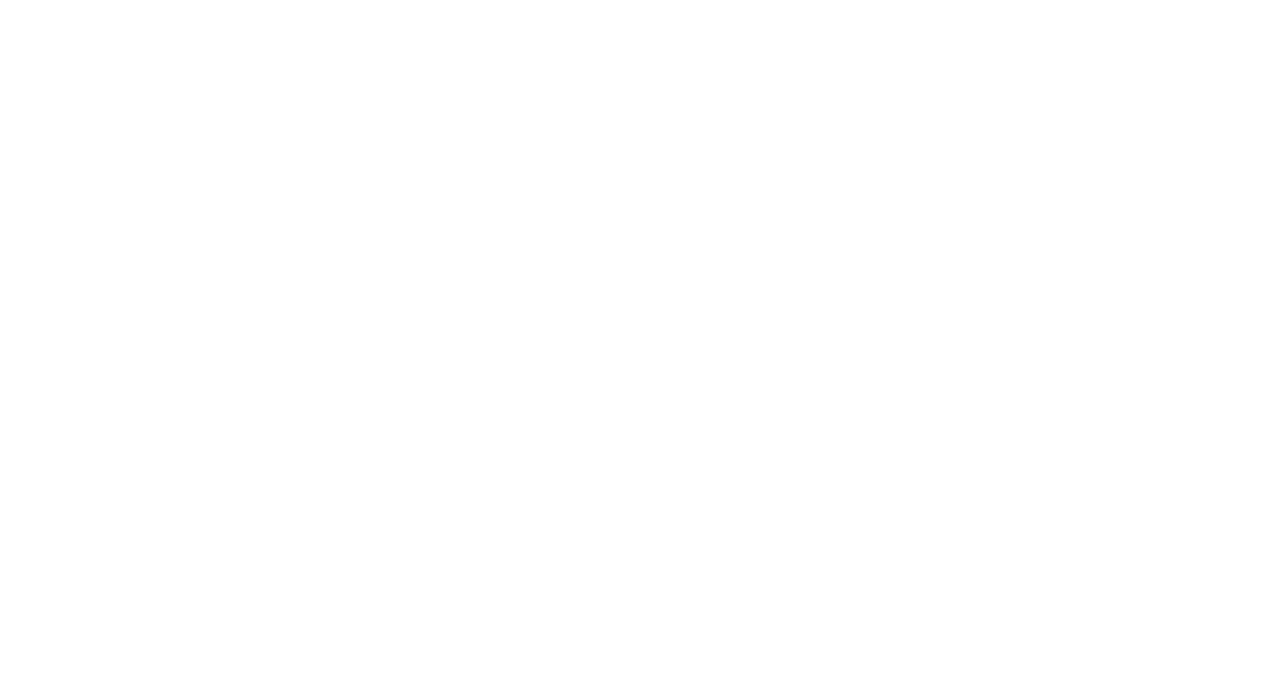
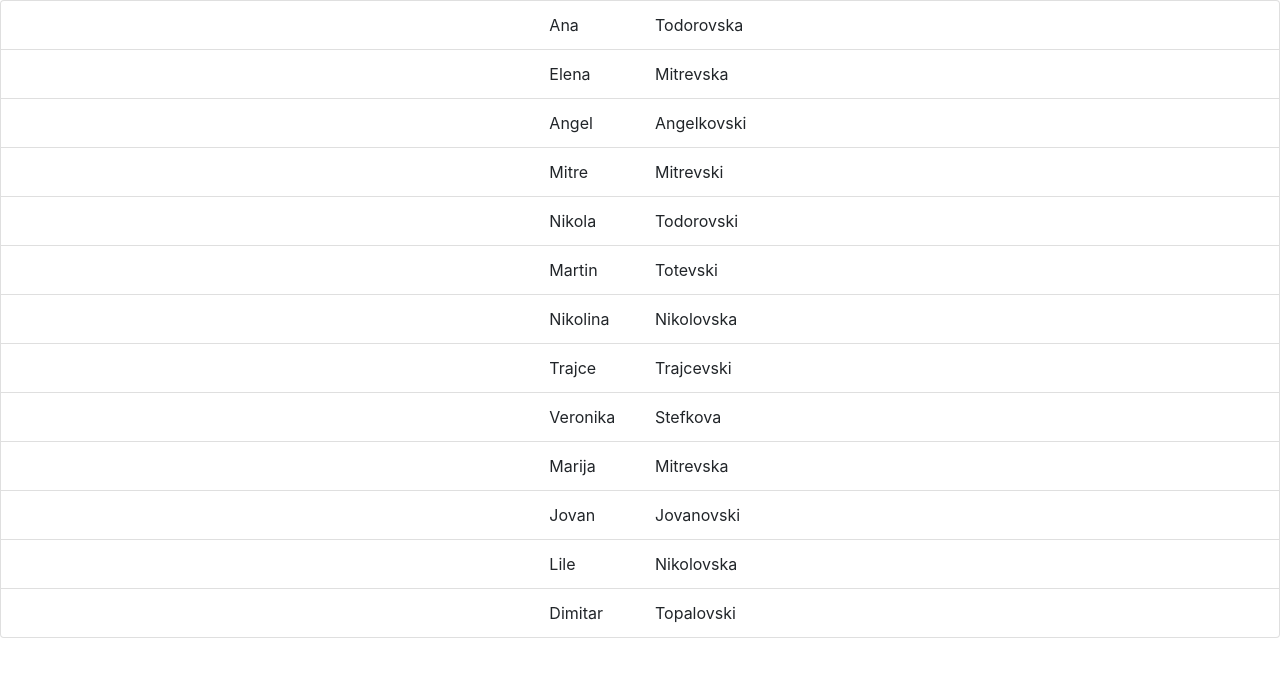
Before and after one commit to atodorovska/lab_web_programming, a React (Create React App) app: page / in a window 1280 px wide. Shown: the top 676 px of the page. Built offline with nearby package versions, Linux system fonts and the light colour scheme.

Commit message:
1) repository done 2) StudentItem and StudentList components done 3) App component changes
-- functionality: shows list of students

```diff
--- a/package.json
+++ b/package.json
@@ -3,6 +3,7 @@
   "version": "0.1.0",
   "private": true,
   "dependencies": {
+    "bootstrap": "^4.1.3",
     "react": "^16.6.0",
     "react-dom": "^16.6.0",
     "react-scripts": "2.1.1"
--- a/src/App.js
+++ b/src/App.js
@@ -1,10 +1,25 @@
 import React, { Component } from 'react';
 import './App.css';
+import StudentsList from "./components/studentsList"
+import {listStudents} from "./repository/studentRepository";
+
+import 'bootstrap/dist/css/bootstrap.min.css';
 
 class App extends Component {
-  render() {
+
+    constructor(props) {
+        super(props);
+        this.state = {
+          students : listStudents()
+        }
+    }
+
+
+    render() {
     return (
-     <div></div>
+     <div>
+       <StudentsList students={this.state.students}/>
+     </div>
     );
   }
 }
--- /dev/null
+++ b/src/components/studentItem.js
@@ -0,0 +1,29 @@
+import React, { Component } from 'react';
+
+class StudentItem extends React.Component{
+
+    constructor(props){
+        super(props);
+    }
+
+    render(){
+        console.log(this.props.student);
+
+        return (
+
+            <li className={"list-group-item"}>
+                <div className={"row justify-content-center"}>
+                    <div className={"col-md-1"}>
+                        {this.props.student.name}
+                    </div>
+                    <div className={"col-md-1"}>
+                        {this.props.student.surname}
+                    </div>
+                </div>
+            </li>
+
+        );
+    }
+}
+
+export default StudentItem;
--- /dev/null
+++ b/src/components/studentsList.js
@@ -0,0 +1,22 @@
+import React, { Component } from 'react';
+import StudentItem from "./studentItem";
+
+class StudentsList extends React.Component {
+
+    constructor(props) {
+        super(props);
+    }
+
+    render() {
+
+        return(
+            this.props.students.map(
+                (element, index) => {
+                    return <StudentItem student={element} key={index}/>
+                }
+            )
+        );
+    }
+}
+
+export default StudentsList;
--- a/src/index.js
+++ b/src/index.js
@@ -6,7 +6,4 @@
 
 ReactDOM.render(<App />, document.getElementById('root'));
 
-// If you want your app to work offline and load faster, you can change
-// unregister() to register() below. Note this comes with some pitfalls.
-// Learn more about service workers: http://bit.ly/CRA-PWA
 serviceWorker.unregister();
--- /dev/null
+++ b/src/repository/studentRepository.js
@@ -0,0 +1,84 @@
+import React, { Component } from 'react';
+
+export const listStudents = () => {
+
+    return [
+        {
+            name: "Ana",
+            surname: "Todorovska",
+            index: "161501",
+            studies: "KNIA"
+        },
+        {
+            name: "Elena",
+            surname: "Mitrevska",
+            index: "161502",
+            studies: "KNI"
+        },
+        {
+            name: "Angel",
+            surname: "Angelkovski",
+            index: "141010",
+            studies: "PET"
+        },
+        {
+            name: "Mitre",
+            surname: "Mitrevski",
+            index: "151515",
+            studies: "KNI"
+        },
+        {
+            name: "Nikola",
+            surname: "Todorovski",
+            index: "161230",
+            studies: "KNIA"
+        },
+        {
+            name: "Martin",
+            surname: "Totevski",
+            index: "161025",
+            studies: "KNI"
+        },
+        {
+            name: "Nikolina",
+            surname: "Nikolovska",
+            index: "152525",
+            studies: "KNI"
+        },
+        {
+            name: "Trajce",
+            surname: "Trajcevski",
+            index: "131525",
+            studies: "KNIA"
+        },
+        {
+            name: "Veronika",
+            surname: "Stefkova",
+            index: "151025",
+            studies: "KNI"
+        },{
+            name: "Marija",
+            surname: "Mitrevska",
+            index: "161005",
+            studies: "KNI"
+        },
+        {
+            name: "Jovan",
+            surname: "Jovanovski",
+            index: "163025",
+            studies: "PET"
+        },
+        {
+            name: "Lile",
+            surname: "Nikolovska",
+            index: "163030",
+            studies: "PET"
+        },
+        {
+            name: "Dimitar",
+            surname: "Topalovski",
+            index: "151515",
+            studies: "KNIA"
+        }
+    ];
+};
```
Also changed, not shown: 1 other file (tests, documents, lock files or other folders).
